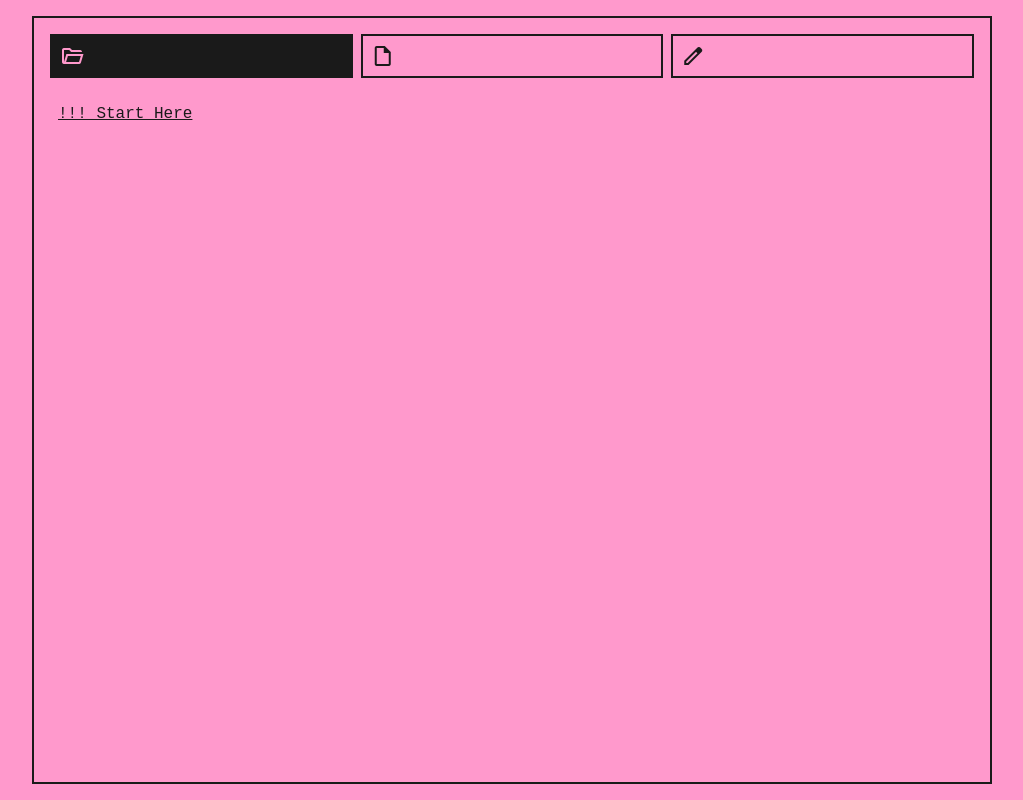
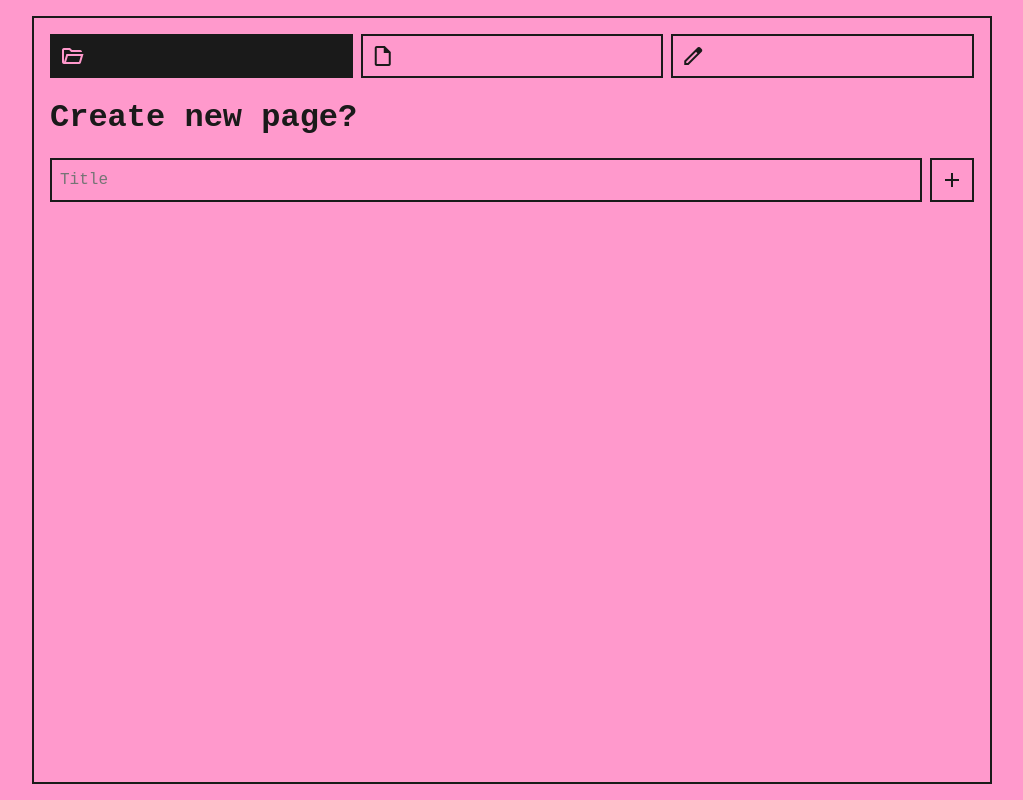
Before and after one commit to caleb-cox/vowell-john, a React (Vite) app: page / in a window 1280 px wide. Shown: the whole page, without its empty margins (128-1151 px from the left). Built offline with nearby package versions, Linux system fonts and the light colour scheme; a web font is replaced by a local one.

Commit message:
New page possibilities

```diff
--- a/src/components/App/App.jsx
+++ b/src/components/App/App.jsx
@@ -7,8 +7,8 @@ import "./App.css";
 
 const localStorageIsAvailable = (() => {
   try {
-    localStorage.setItem("__test", "__test");
-    localStorage.removeItem("__test");
+    localStorage.setItem("__test__", "__test__");
+    localStorage.removeItem("__test__");
     return true;
   } catch {
     return false;
@@ -30,39 +30,26 @@ const App = () => {
   }, [mode]);
 
   const [pages, setPages] = useState(
-    (localStorageIsAvailable && JSON.parse(localStorage.getItem("pages"))) || {
-      "!!! Start Here": "Enter text here...",
-    }
+    (localStorageIsAvailable && JSON.parse(localStorage.getItem("pages"))) || {}
   );
 
   useEffect(() => {
-    // When a page is deleted, let's unfuck that situation
-    if (!pages[currentPage]) {
-      setCurrentPage(Object.keys(pages).sort()[0]);
-    }
-
     if (!localStorageIsAvailable) return;
     localStorage.setItem("pages", JSON.stringify(pages));
   }, [pages]);
 
   const [currentPage, setCurrentPage] = useState(
     (localStorageIsAvailable && localStorage.getItem("currentPage")) ||
-      Object.keys(pages)[0]
+      undefined
   );
 
   useEffect(() => {
-    // When a page is created, let's unfuck THAT situation
-    if (!pages[currentPage]) {
-      setPages((prevState) => {
-        return {
-          ...prevState,
-          [currentPage]: "Enter text here...",
-        };
-      });
+    if (!localStorageIsAvailable) return;
+    if (currentPage) {
+      localStorage.setItem("currentPage", currentPage);
+    } else {
+      localStorage.removeItem("currentPage");
     }
-
-    if (!localStorageIsAvailable) return;
-    localStorage.setItem("currentPage", currentPage);
   }, [currentPage]);
 
   return (
--- a/src/components/EditView/EditView.jsx
+++ b/src/components/EditView/EditView.jsx
@@ -1,17 +1,25 @@
-import { useState } from "react";
+import { useState, useEffect } from "react";
 import { useAppContext } from "@/components/App";
 import Button from "@/components/Button";
 import Modal from "@/components/Modal";
+import NewPageForm from "@/components/NewPageForm";
 import "./EditView.css";
 
 const EditView = () => {
-  const { setMode, pages, currentPage, setPages } = useAppContext();
+  const { setMode, pages, setPages, currentPage, setCurrentPage } =
+    useAppContext();
   const [text, setText] = useState(pages[currentPage]);
   const [openModal, setOpenModal] = useState(false);
 
-  const wordCount = (text.match(/\S+/g) || "").length;
+  const wordCount = (text?.match(/\S+/g) || "").length;
+
+  useEffect(() => {
+    setText(pages[currentPage]);
+  }, [currentPage]);
 
   const deletePage = () => {
+    setCurrentPage(undefined);
+
     setPages((prevState) => {
       const newState = { ...prevState };
       delete newState[currentPage];
@@ -32,7 +40,7 @@ const EditView = () => {
     setMode("read");
   };
 
-  return (
+  return currentPage ? (
     <div className="EditView">
       <h1>{currentPage}</h1>
       <textarea
@@ -69,6 +77,10 @@ const EditView = () => {
         </div>
       </Modal>
     </div>
+  ) : (
+    <>
+      <NewPageForm />
+    </>
   );
 };
 
--- a/src/components/IndexView/IndexView.jsx
+++ b/src/components/IndexView/IndexView.jsx
@@ -1,10 +1,11 @@
 import { useAppContext } from "@/components/App";
+import NewPageForm from "@/components/NewPageForm";
 import "./IndexView.css";
 
 const IndexView = () => {
-  const { setMode, pages, setCurrentPage } = useAppContext();
+  const { setMode, pages, currentPage, setCurrentPage } = useAppContext();
 
-  return (
+  return currentPage ? (
     <div className="IndexView">
       {Object.keys(pages)
         .sort()
@@ -23,6 +24,8 @@ const IndexView = () => {
           );
         })}
     </div>
+  ) : (
+    <NewPageForm />
   );
 };
 
--- /dev/null
+++ b/src/components/NewPageForm/NewPageForm.css
@@ -0,0 +1,16 @@
+.NewPageForm form {
+  margin-top: 1rem;
+  display: flex;
+  gap: 0.5rem;
+}
+
+.NewPageForm input {
+  flex-grow: 1;
+  outline: none;
+  border: 0.125rem solid var(--foreground-color);
+  padding: 0.5rem;
+  background-color: inherit;
+  font-family: inherit;
+  font-size: inherit;
+  line-height: inherit;
+}
--- /dev/null
+++ b/src/components/NewPageForm/NewPageForm.jsx
@@ -0,0 +1,41 @@
+import { useState } from "react";
+import { useAppContext } from "@/components/App";
+import Button from "@/components/Button";
+import "./NewPageForm.css";
+
+const NewPageForm = () => {
+  const { pages, setPages, setCurrentPage } = useAppContext();
+
+  const [newPageTitle, setNewPageTitle] = useState("");
+
+  const handleSubmit = () => {
+    if (!pages[newPageTitle]) {
+      setPages((prevState) => {
+        return {
+          ...prevState,
+          [newPageTitle]: "Enter text here...",
+        };
+      });
+    }
+
+    setCurrentPage(newPageTitle);
+  };
+
+  return (
+    <div className="NewPageForm">
+      <h1>Create new page?</h1>
+      <form onSubmit={handleSubmit}>
+        <input
+          placeholder="Title"
+          value={newPageTitle}
+          onChange={(e) => setNewPageTitle(e.target.value)}
+        />
+        <Button className="material-symbols-outlined" onClick={handleSubmit}>
+          add
+        </Button>
+      </form>
+    </div>
+  );
+};
+
+export default NewPageForm;
--- /dev/null
+++ b/src/components/NewPageForm/index.jsx
@@ -0,0 +1 @@
+export { default } from "./NewPageForm";
--- a/src/components/ReadView/ReadView.css
+++ b/src/components/ReadView/ReadView.css
@@ -25,7 +25,8 @@
 }
 
 .ReadView .link.unlinked {
-  text-decoration: underline dotted;
+  text-decoration: underline;
+  text-decoration-style: dotted;
 }
 
 .ReadView .link:hover {
--- a/src/components/ReadView/ReadView.jsx
+++ b/src/components/ReadView/ReadView.jsx
@@ -1,11 +1,12 @@
 import reactStringReplace from "react-string-replace";
 import { useAppContext } from "@/components/App";
+import NewPageForm from "@/components/NewPageForm";
 import "./ReadView.css";
 
 const ReadView = () => {
-  const { pages, currentPage, setCurrentPage } = useAppContext();
+  const { pages, setPages, currentPage, setCurrentPage } = useAppContext();
 
-  return (
+  return currentPage ? (
     <div className="ReadView">
       <h1>{currentPage}</h1>
       <section>
@@ -15,6 +16,15 @@ const ReadView = () => {
               .concat(!pages[match] ? ["unlinked"] : [])
               .join(" ")}
             onClick={() => {
+              if (!pages[match]) {
+                setPages((prevState) => {
+                  return {
+                    ...prevState,
+                    [match]: "Enter text here...",
+                  };
+                });
+              }
+
               setCurrentPage(match);
             }}
           >
@@ -23,6 +33,10 @@ const ReadView = () => {
         ))}
       </section>
     </div>
+  ) : (
+    <>
+      <NewPageForm />
+    </>
   );
 };
 
```
